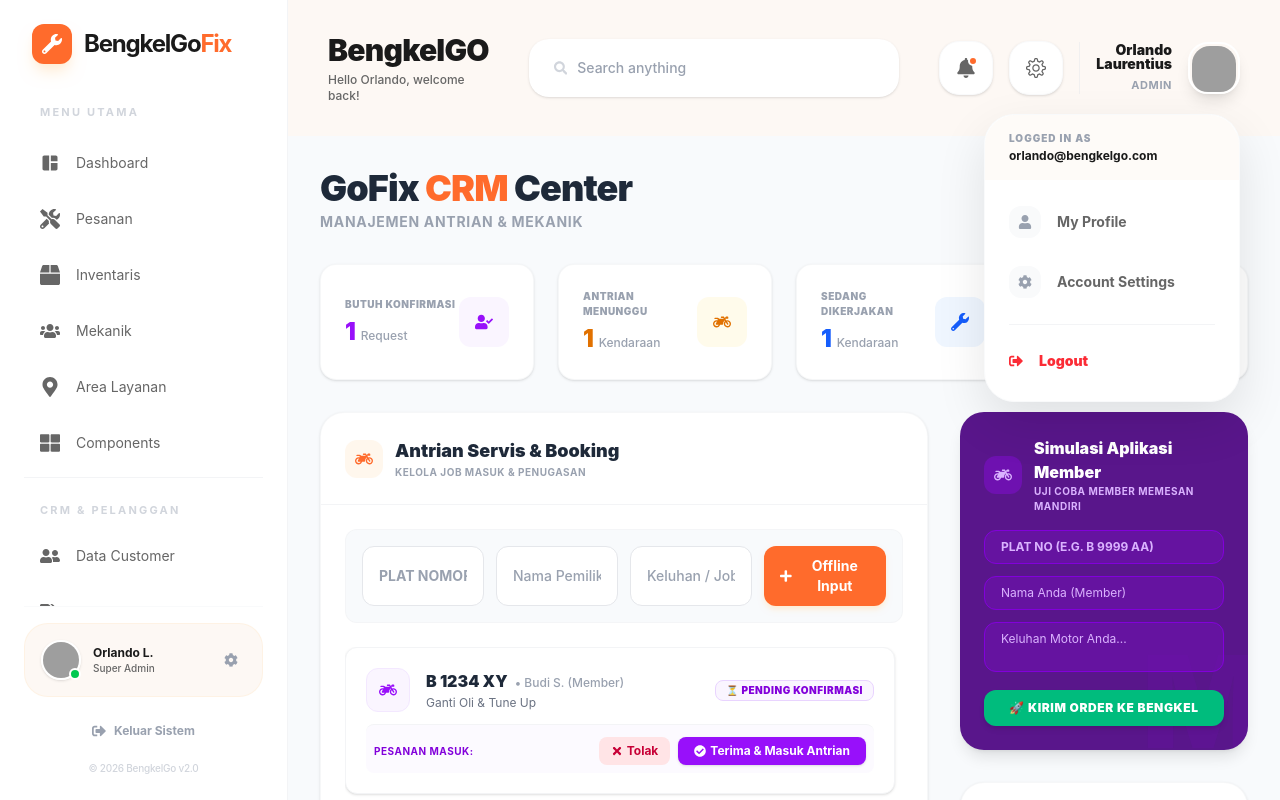
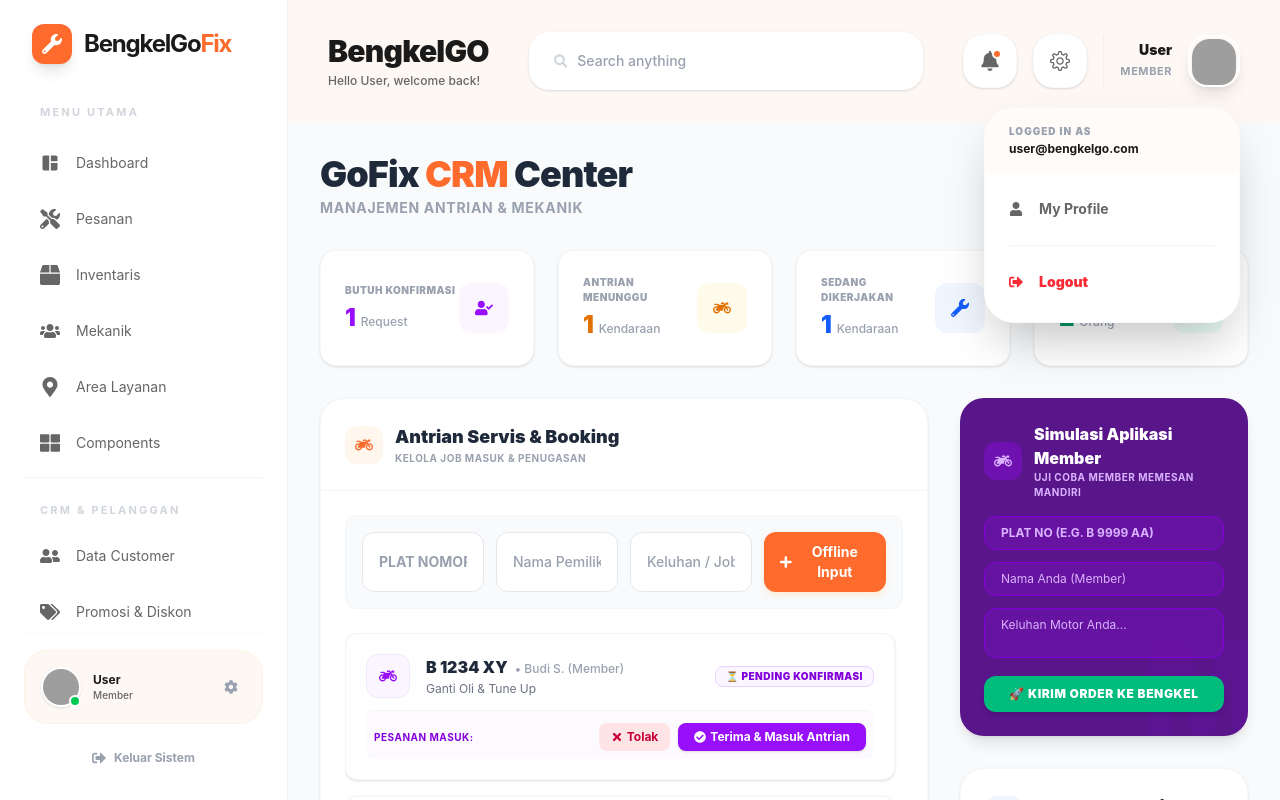
Before and after one commit to alhafizh24si-maker/hafizh-serendipity, a React (Vite) app: page /MechanicCrmStatus in a window 1280 px wide. Both pictures are taken after a click on the element 1214 px from the left and 68 px from the top of the page. Shown: the top 800 px of the page. Built offline with nearby package versions, Linux system fonts and the light colour scheme; grey boxes are pictures that could not be loaded.

Commit message:
perubahan lagi

```diff
--- a/src/components/Header.jsx
+++ b/src/components/Header.jsx
@@ -8,67 +8,52 @@ export default function Header() {
     const [isSearchFocused, setIsSearchFocused] = useState(false);
     const [isProfileOpen, setIsProfileOpen] = useState(false);
 
-    // STATE: Sebagai penampung data profile awal
     const [currentUser, setCurrentUser] = useState({
-        name: "Orlando Laurentius",
-        email: "orlando@bengkelgo.com",
-        role: "Admin"
+        name: "User",
+        email: "user@bengkelgo.com",
+        role: "Member"
     });
 
-    // FUNGSI UTAMA: Membaca dan memproses data dari localStorage
     const loadUserData = () => {
         const savedUser = localStorage.getItem("user");
         if (savedUser) {
             try {
                 const parsedUser = JSON.parse(savedUser);
-
-                // Ambil string email atau fallback ke default jika kosong
                 const emailStr = parsedUser.email || "user@bengkelgo.com";
 
-                // STRATEGI FALLBACK: Jika properti nama kosong, potong teks di depan '@' pada email
-                const fallbackName = parsedUser.name || emailStr.split("@")[0];
-
-                // Format huruf pertama menjadi kapital (Contoh: hafizh -> Hafizh)
-                const formattedName = fallbackName.charAt(0).toUpperCase() + fallbackName.slice(1);
+                // Mengambil nama dari field 'name' ATAU memotong string email sebelum '@'
+                const rawName = parsedUser.name || emailStr.split("@")[0];
+                const formattedName = rawName.trim().charAt(0).toUpperCase() + rawName.trim().slice(1);
+                const userRole = emailStr.toLowerCase().includes("admin") ? "Admin" : "Member";
 
                 setCurrentUser({
                     name: formattedName,
                     email: emailStr,
-                    role: emailStr.toLowerCase().includes("admin") ? "Admin" : "Member"
+                    role: userRole
                 });
             } catch (error) {
-                console.error("Gagal membaca data user dari localStorage", error);
+                console.error("Gagal membaca data user di Header", error);
             }
         }
     };
 
-    // SOLUSI: Jalankan fungsi saat komponen dimuat & pantau jika ada perubahan session
     useEffect(() => {
-        // 1. Jalankan langsung saat halaman di-refresh/dimuat
         loadUserData();
-
-        // 2. Deteksi jika ada perubahan localStorage dari komponen login/lainnya
-        const handleStorageChange = () => {
-            loadUserData();
-        };
-
+        const handleStorageChange = () => loadUserData();
         window.addEventListener("storage", handleStorageChange);
-        return () => {
-            window.removeEventListener("storage", handleStorageChange);
-        };
+        return () => window.removeEventListener("storage", handleStorageChange);
     }, []);
 
     const handleLogout = () => {
         if (confirm("Apakah Anda yakin ingin keluar dari sistem?")) {
             localStorage.removeItem("user");
+            localStorage.removeItem("token");
             navigate("/");
         }
     };
 
     return (
         <div id="header-container" className="flex justify-between items-center px-10 py-8 bg-[#FDF8F4] relative z-[100]">
-
-            {/* --- LEFT: Welcome Text --- */}
             <div className="hidden xl:block">
                 <h1 className="text-3xl font-black text-[#1A1A1A] tracking-tight">BengkelGO</h1>
                 <p className="text-xs text-[#666666] font-medium mt-1">
@@ -83,19 +68,17 @@ export default function Header() {
                     <input
                         onFocus={() => setIsSearchFocused(true)}
                         onBlur={() => setTimeout(() => setIsSearchFocused(false), 200)}
-                        id="search-input"
                         className="p-2.5 bg-transparent w-full outline-none text-sm text-[#1A1A1A] placeholder-gray-400 font-medium"
                         type="text"
                         placeholder="Search anything"
                     />
                 </div>
-
                 {isSearchFocused && (
-                    <div className="absolute top-16 left-0 w-full bg-white shadow-2xl rounded-[28px] p-6 border border-gray-50 animate-in fade-in slide-in-from-top-2 duration-300">
+                    <div className="absolute top-16 left-0 w-full bg-white shadow-2xl rounded-[28px] p-6 border border-gray-50">
                         <p className="text-[10px] font-bold text-gray-400 uppercase tracking-[0.2em] mb-4 px-2">Recent Searches</p>
                         <div className="space-y-1">
-                            {["Honda Vario 150", "Tune Up Package", "Agus Setiawan"].map((item, index) => (
-                                <div key={index} className="flex items-center gap-4 text-sm text-[#666666] hover:bg-[#FDF8F4] p-3.5 rounded-2xl cursor-pointer group transition">
+                            {["Honda Vario 150", "Tune Up Package"].map((item, index) => (
+                                <div key={index} className="flex items-center gap-4 text-sm text-[#666666] hover:bg-[#FDF8F4] p-3.5 rounded-2xl cursor-pointer group">
                                     <FaSearch className="text-gray-300 group-hover:text-[#FF6B2C]" size={12} />
                                     <span className="font-semibold group-hover:text-[#1A1A1A]">{item}</span>
                                 </div>
@@ -105,54 +88,40 @@ export default function Header() {
                 )}
             </div>
 
-            {/* --- RIGHT: Icons & Profile --- */}
+            {/* --- RIGHT SECTION --- */}
             <div id="icons-container" className="flex items-center gap-4">
-                {/* Notification */}
-                <div className="relative p-4 bg-white text-[#666666] cursor-pointer hover:bg-[#FDF8F4] hover:text-[#FF6B2C] rounded-[20px] shadow-sm border border-gray-50 transition-all group">
+                <div className="relative p-4 bg-white text-[#666666] cursor-pointer hover:bg-[#FDF8F4] rounded-[20px] shadow-sm border border-gray-50">
                     <FaBell size={20} />
-                    <span className="absolute top-3.5 right-3.5 bg-[#FF6B2C] h-2.5 w-2.5 rounded-full border-2 border-white ring-2 ring-transparent group-hover:ring-orange-100 transition-all"></span>
+                    <span className="absolute top-3.5 right-3.5 bg-[#FF6B2C] h-2.5 w-2.5 rounded-full border-2 border-white"></span>
                 </div>
-
-                {/* Settings */}
-                <div className="p-4 bg-white text-[#666666] cursor-pointer hover:bg-[#FDF8F4] hover:text-[#1A1A1A] rounded-[20px] shadow-sm border border-gray-50 transition-all">
+                <div className="p-4 bg-white text-[#666666] cursor-pointer hover:bg-[#FDF8F4] rounded-[20px] shadow-sm border border-gray-50">
                     <SlSettings size={20} />
                 </div>
 
-                {/* Profile Section */}
                 <div className="relative flex items-center gap-4 pl-4 border-l border-gray-200/50">
                     <div className="text-right hidden sm:block">
                         <p className="text-sm font-black text-[#1A1A1A] leading-none">{currentUser.name}</p>
                         <p className="text-[11px] text-gray-400 font-bold mt-1.5 uppercase tracking-wider">{currentUser.role}</p>
                     </div>
                     <div className="relative">
-                        <div
-                            onClick={() => setIsProfileOpen(!isProfileOpen)}
-                            className="w-13 h-13 rounded-[20px] p-0.5 border-2 border-white shadow-lg overflow-hidden cursor-pointer hover:scale-105 transition-transform"
-                        >
+                        <div onClick={() => setIsProfileOpen(!isProfileOpen)} className="w-13 h-13 rounded-[20px] p-0.5 border-2 border-white shadow-lg overflow-hidden cursor-pointer">
                             <img
                                 className="w-12 h-12 rounded-[18px] object-cover"
                                 src={`https://ui-avatars.com/api/?name=${encodeURIComponent(currentUser.name)}&background=FF6B2C&color=fff&bold=true`}
-                                alt="User Avatar"
+                                alt="Avatar"
                             />
                         </div>
-
-                        {/* Profile Dropdown */}
                         {isProfileOpen && (
-                            <div className="absolute right-0 mt-5 w-64 bg-white shadow-[0_20px_50px_rgba(0,0,0,0.1)] rounded-[30px] py-4 border border-gray-50 z-[110] animate-in zoom-in-95 duration-200">
+                            <div className="absolute right-0 mt-5 w-64 bg-white shadow-2xl rounded-[30px] py-4 border border-gray-50 z-[110]">
                                 <div className="px-6 py-4 bg-[#FDF8F4]/60 rounded-t-[30px] -mt-4 mb-3">
                                     <p className="text-[10px] font-black text-gray-400 uppercase tracking-widest">Logged in as</p>
                                     <p className="text-xs font-bold text-[#1A1A1A] truncate mt-0.5">{currentUser.email}</p>
                                 </div>
-                                <button className="w-full flex items-center gap-4 px-6 py-3.5 text-sm font-bold text-[#666666] hover:bg-[#FDF8F4] hover:text-[#FF6B2C] transition-all">
-                                    <div className="w-8 h-8 rounded-xl bg-gray-50 flex items-center justify-center text-gray-400"><FaUser size={14} /></div>
-                                    My Profile
-                                </button>
-                                <button className="w-full flex items-center gap-4 px-6 py-3.5 text-sm font-bold text-[#666666] hover:bg-[#FDF8F4] hover:text-[#FF6B2C] transition-all">
-                                    <div className="w-8 h-8 rounded-xl bg-gray-50 flex items-center justify-center text-gray-400"><FaCog size={14} /></div>
-                                    Account Settings
+                                <button className="w-full flex items-center gap-4 px-6 py-3.5 text-sm font-bold text-[#666666] hover:bg-[#FDF8F4]">
+                                    <FaUser size={14} /> My Profile
                                 </button>
                                 <div className="mx-6 my-3 border-t border-gray-100"></div>
-                                <button onClick={handleLogout} className="w-full flex items-center gap-4 px-6 py-3.5 text-sm font-black text-red-500 hover:bg-red-50 transition-all">
+                                <button onClick={handleLogout} className="w-full flex items-center gap-4 px-6 py-3.5 text-sm font-black text-red-500 hover:bg-red-50">
                                     <FaSignOutAlt size={14} /> Logout
                                 </button>
                             </div>
--- a/src/components/Sidebar.jsx
+++ b/src/components/Sidebar.jsx
@@ -1,18 +1,8 @@
+import { useState, useEffect } from "react";
 import {
-  FaWrench,
-  FaUsers,
-  FaTools,
-  FaMapMarkerAlt,
-  FaSignOutAlt,
-  FaCog,
-  FaBox,
-  FaThLarge,
-  FaChartLine,
-  FaUserFriends,
-  FaTags,
-  FaStar,
-  FaCommentDots,
-  FaDatabase // 🟢 Import ikon database
+  FaWrench, FaUsers, FaTools, FaMapMarkerAlt, FaSignOutAlt,
+  FaCog, FaBox, FaThLarge, FaChartLine, FaUserFriends,
+  FaTags, FaStar, FaCommentDots, FaDatabase
 } from "react-icons/fa";
 import { MdSpaceDashboard } from "react-icons/md";
 import { NavLink, useNavigate } from "react-router-dom";
@@ -20,177 +10,110 @@ import { NavLink, useNavigate } from "react-router-dom";
 export default function Sidebar() {
   const navigate = useNavigate();
 
+  const [currentUser, setCurrentUser] = useState({
+    name: "User",
+    email: "user@bengkelgo.com",
+    role: "Member"
+  });
+
+  const loadUserData = () => {
+    const savedUser = localStorage.getItem("user");
+    if (savedUser) {
+      try {
+        const parsedUser = JSON.parse(savedUser);
+        const emailStr = parsedUser.email || "user@bengkelgo.com";
+
+        // Mengambil nama dari field 'name' ATAU memotong string email sebelum '@'
+        const rawName = parsedUser.name || emailStr.split("@")[0];
+        const formattedName = rawName.trim().charAt(0).toUpperCase() + rawName.trim().slice(1);
+        const userRole = emailStr.toLowerCase().includes("admin") ? "Admin" : "Member";
+
+        setCurrentUser({
+          name: formattedName,
+          email: emailStr,
+          role: userRole
+        });
+      } catch (error) {
+        console.error("Gagal membaca data user di Sidebar", error);
+      }
+    }
+  };
+
+  useEffect(() => {
+    loadUserData();
+    const handleStorageChange = () => loadUserData();
+    window.addEventListener("storage", handleStorageChange);
+    return () => window.removeEventListener("storage", handleStorageChange);
+  }, []);
+
   const menuClass = ({ isActive }) =>
     `flex cursor-pointer items-center rounded-2xl p-4 mb-1 space-x-4 transition-all duration-300 group
-    ${isActive ?
-        "text-[#FF6B2C] bg-[#FF6B2C]/10 font-bold" :
-        "text-[#666666] hover:text-[#FF6B2C] hover:bg-[#FDF8F4]"
-    }`;
+    ${isActive ? "text-[#FF6B2C] bg-[#FF6B2C]/10 font-bold" : "text-[#666666] hover:text-[#FF6B2C] hover:bg-[#FDF8F4]"}`;
 
   const handleLogout = () => {
+    if (confirm("Apakah Anda yakin ingin keluar dari sistem?")) {
         localStorage.removeItem("token");
         localStorage.removeItem("user");
         navigate("/");
+    }
   };
 
   return (
     <div id="sidebar" className="sticky top-0 left-0 flex h-screen w-72 shrink-0 flex-col bg-white p-6 border-r border-gray-100">
-
-      {/* Header / Logo */}
       <div id="sidebar-header" className="flex shrink-0 items-center space-x-3 mb-10 px-2">
-        <div className="bg-[#FF6B2C] p-2.5 rounded-xl text-white shadow-lg shadow-orange-100">
+        <div className="bg-[#FF6B2C] p-2.5 rounded-xl text-white shadow-lg">
           <FaWrench size={20} />
         </div>
-        <div className="flex flex-col">
         <span className="font-bold text-2xl tracking-tighter text-[#1A1A1A]">
           BengkelGo<span className="text-[#FF6B2C]">Fix</span>
         </span>
       </div>
-      </div>
 
-      {/* Main Menu Navigation */}
       <div id="sidebar-menu" className="flex-1 overflow-y-auto pr-2 -mr-2">
-        <ul id="menu-list" className="space-y-1">
-          <p className="px-4 text-[11px] font-bold text-gray-300 uppercase tracking-[0.2em] mb-4">
-            Menu Utama
-          </p>
+        <ul className="space-y-1">
+          <p className="px-4 text-[11px] font-bold text-gray-300 uppercase tracking-[0.2em] mb-4">Menu Utama</p>
+          <li><NavLink to="/dashboard" className={menuClass}><MdSpaceDashboard className="text-xl" /> <span className="text-sm">Dashboard</span></NavLink></li>
+          <li><NavLink to="/orders" className={menuClass}><FaTools className="text-xl" /> <span className="text-sm">Pesanan</span></NavLink></li>
+          <li><NavLink to="/products" className={menuClass}><FaBox className="text-xl" /> <span className="text-sm">Inventaris</span></NavLink></li>
+          <li><NavLink to="/mechanics" className={menuClass}><FaUsers className="text-xl" /> <span className="text-sm">Mekanik</span></NavLink></li>
+          <li><NavLink to="/locations" className={menuClass}><FaMapMarkerAlt className="text-xl" /> <span className="text-sm">Area Layanan</span></NavLink></li>
+          <li><NavLink to="/components" className={menuClass}><FaThLarge className="text-xl" /> <span className="text-sm">Components</span></NavLink></li>
 
-          <li>
-            <NavLink to="/dashboard" className={menuClass}>
-              <MdSpaceDashboard className="text-xl" />
-              <span className="text-sm">Dashboard</span>
-            </NavLink>
-          </li>
+          <div className="pt-6 my-2 border-t border-gray-100"><p className="px-4 text-[11px] font-bold text-gray-300 uppercase tracking-[0.2em] mb-3">CRM & Pelanggan</p></div>
+          <li><NavLink to="/customers" className={menuClass}><FaUserFriends className="text-xl" /> <span className="text-sm">Data Customer</span></NavLink></li>
+          <li><NavLink to="/promotions" className={menuClass}><FaTags className="text-xl" /> <span className="text-sm">Promosi & Diskon</span></NavLink></li>
+          <li><NavLink to="/reviews" className={menuClass}><FaStar className="text-xl" /> <span className="text-sm">Ulasan Pelanggan</span></NavLink></li>
+          <li><NavLink to="/messages" className={menuClass}><FaCommentDots className="text-xl" /> <span className="text-sm">Pesan Masuk</span></NavLink></li>
 
-          <li>
-            <NavLink to="/orders" className={menuClass}>
-              <FaTools className="text-xl" />
-              <span className="text-sm">Pesanan</span>
-            </NavLink>
-          </li>
-
-          <li>
-            <NavLink to="/products" className={menuClass}>
-              <FaBox className="text-xl" />
-              <span className="text-sm">Inventaris</span>
-            </NavLink>
-          </li>
-
-          <li>
-            <NavLink to="/mechanics" className={menuClass}>
-              <FaUsers className="text-xl" />
-              <span className="text-sm">Mekanik</span>
-            </NavLink>
-          </li>
-
-          <li>
-            <NavLink to="/locations" className={menuClass}>
-              <FaMapMarkerAlt className="text-xl" />
-              <span className="text-sm">Area Layanan</span>
-            </NavLink>
-          </li>
-
-          <li>
-            <NavLink to="/components" className={menuClass}>
-              <FaThLarge className="text-xl" />
-              <span className="text-sm">Components</span>
-            </NavLink>
-          </li>
-
-          {/* CRM & PELANGGAN */}
-          <div className="pt-6 my-2 border-t border-gray-100">
-            <p className="px-4 text-[11px] font-bold text-gray-300 uppercase tracking-[0.2em] mb-3">
-              CRM & Pelanggan
-            </p>
-          </div>
-
-          <li>
-            <NavLink to="/customers" className={menuClass}>
-              <FaUserFriends className="text-xl" />
-              <span className="text-sm">Data Customer</span>
-            </NavLink>
-          </li>
-
-          <li>
-            <NavLink to="/promotions" className={menuClass}>
-              <FaTags className="text-xl" />
-              <span className="text-sm">Promosi & Diskon</span>
-            </NavLink>
-          </li>
-
-          <li>
-            <NavLink to="/reviews" className={menuClass}>
-              <FaStar className="text-xl" />
-              <span className="text-sm">Ulasan Pelanggan</span>
-            </NavLink>
-          </li>
-
-          <li>
-            <NavLink to="/messages" className={menuClass}>
-              <FaCommentDots className="text-xl" />
-              <span className="text-sm">Pesan Masuk</span>
-            </NavLink>
-          </li>
-
-          {/* MANAJEMEN SISTEM */}
-          <div className="pt-6 my-2 border-t border-gray-100">
-            <p className="px-4 text-[11px] font-bold text-gray-300 uppercase tracking-[0.2em] mb-3">
-              Manajemen Sistem
-            </p>
-          </div>
-
-          <li>
-            <NavLink to="/MechanicCrmStatus" className={menuClass}>
-              <FaChartLine className="text-xl" />
-              <span className="text-sm">CRM Monitor</span>
-            </NavLink>
-          </li>
-
-          {/* 🟢 TOMBOL MENU BARU: SUPABASE MONITOR */}
-          <li>
-            <NavLink to="/database-monitor" className={menuClass}>
-              <FaDatabase className="text-xl" />
-              <span className="text-sm">Supabase Monitor</span>
-            </NavLink>
-          </li>
+          <div className="pt-6 my-2 border-t border-gray-100"><p className="px-4 text-[11px] font-bold text-gray-300 uppercase tracking-[0.2em] mb-3">Manajemen Sistem</p></div>
+          <li><NavLink to="/MechanicCrmStatus" className={menuClass}><FaChartLine className="text-xl" /> <span className="text-sm">CRM Monitor</span></NavLink></li>
+          <li><NavLink to="/database-monitor" className={menuClass}><FaDatabase className="text-xl" /> <span className="text-sm">Supabase Monitor</span></NavLink></li>
         </ul>
       </div>
 
-      {/* Footer Profile Section */}
       <div id="sidebar-footer" className="mt-auto shrink-0 pt-4 border-t border-gray-50">
-        <div id="admin-card" className="bg-[#FDF8F4] p-4 rounded-[24px] border border-orange-100/50 mb-4">
+        <div className="bg-[#FDF8F4] p-4 rounded-[24px] border border-orange-100/50 mb-4">
           <div className="flex items-center space-x-3">
             <div className="relative">
               <img
                 className="w-10 h-10 rounded-full object-cover border-2 border-white shadow-sm"
-                src="https://randomuser.me/api/portraits/men/32.jpg"
-                alt="Admin Profile"
+                src={`https://ui-avatars.com/api/?name=${encodeURIComponent(currentUser.name)}&background=FF6B2C&color=fff&bold=true`}
+                alt="Profile"
               />
               <div className="absolute bottom-0 right-0 w-3 h-3 bg-green-500 border-2 border-white rounded-full"></div>
             </div>
             <div className="flex flex-col flex-1 overflow-hidden">
-              <span className="text-[#1A1A1A] text-xs font-bold truncate">Orlando L.</span>
-              <span className="text-[#666666] text-[10px] font-medium">Super Admin</span>
+              <span className="text-[#1A1A1A] text-xs font-bold truncate">{currentUser.name}</span>
+              <span className="text-[#666666] text-[10px] font-medium">{currentUser.role}</span>
             </div>
-            <button className="p-2 text-gray-400 hover:text-[#FF6B2C] transition-colors">
-              <FaCog size={14} />
-            </button>
+            <button className="p-2 text-gray-400 hover:text-[#FF6B2C] transition-colors"><FaCog size={14} /></button>
           </div>
         </div>
 
-        <button
-          onClick={handleLogout}
-          className="w-full flex items-center justify-center space-x-2 py-2.5 text-gray-400 hover:text-red-500 font-bold text-xs transition-colors group"
-        >
+        <button onClick={handleLogout} className="w-full flex items-center justify-center space-x-2 py-2.5 text-gray-400 hover:text-red-500 font-bold text-xs transition-colors group">
           <FaSignOutAlt className="group-hover:-translate-x-1 transition-transform" size={14} />
           <span>Keluar Sistem</span>
         </button>
-
-        <div className="mt-3 text-center">
-          <p className="text-[10px] text-gray-300 font-medium tracking-tight">
-            &copy; 2026 BengkelGo v2.0
-          </p>
-        </div>
       </div>
     </div>
   );
```
Lines whose indentation alone changed are shown as unchanged.
